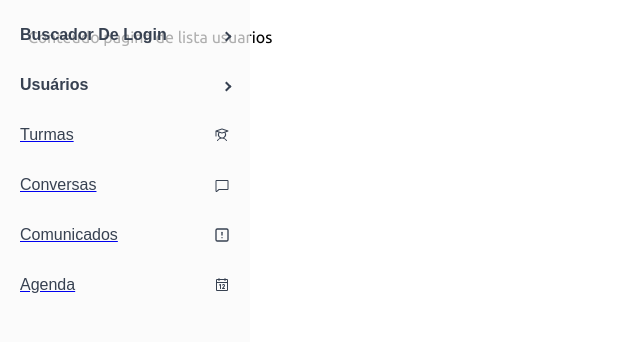
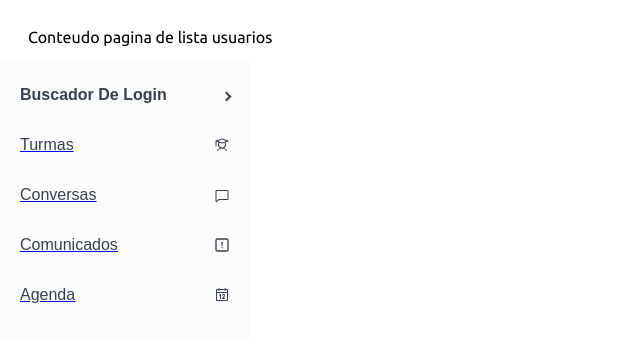
Before and after one commit to Andersonlima13/buscador-nextv2, a Next.js app: page /users in a window 1280 px wide. Shown: the top 342 px of the page, without its empty margins (0-640 px from the left). Built offline with nearby package versions, Linux system fonts and the light colour scheme.

Commit message:
corrigindo o bug do navbar sobrepondo

```diff
--- a/src/app/components/List.tsx
+++ b/src/app/components/List.tsx
@@ -341,7 +341,7 @@ export function List<T extends { id: number | string }>({
         {isDownloading ? 'Gerando arquivo...' : 'Importar planilha'}
       </DataContainer>
 
-      <DataContainer>
+      <DataContainer onClick={() => setIsModalOpen(true)}>
         <FiPlus size={24} style={{ marginRight: '10px' }} />
         Adicionar Aluno
       </DataContainer>
--- a/src/app/components/Sidebar.jsx
+++ b/src/app/components/Sidebar.jsx
@@ -31,10 +31,10 @@ export default function Sidebar_component() {
     <div style={{
       marginTop: '60px',
       width: '250px',
-      height: '100vh',
+      height: 'calc(100vh - 60px)',
       background: '#fffff',
       position: 'fixed', // Alterado para fixed
-      top: 0, // Fixa no topo
+      top: '60px', // Fixa no topo
       left: 0, // Fixa na esquerda
       margin: 0,
       padding: 0,
@@ -111,25 +111,6 @@ export default function Sidebar_component() {
 
 </SubMenu>
 
-        <SubMenu label="Usuários">
-
-
-
-  <MenuItem>
-    <div style={{
-      display: 'flex',
-      alignItems: 'center',
-      justifyContent: 'space-between',
-      width: '100%',
-      paddingRight: '10px'
-    }}>
-      <Link href="/users" passHref>
-        <StyledLinkText>Gerenciar Usuários</StyledLinkText>
-      </Link>
-      <FiSettings  style={{ marginLeft: 'auto' }} />
-    </div>
-  </MenuItem>
-        </SubMenu>
 
 
   <MenuItem>
--- a/src/app/home/page.tsx
+++ b/src/app/home/page.tsx
@@ -30,7 +30,7 @@ export default function Home() {
   }, []);
 
   return (
-    <div style={{ display: 'flex', minHeight: '100vh', background: 'lightblue' ,marginTop: '60px', backgroundImage: `linear-gradient(rgba(0, 60, 120, 0.7), rgba(, 0, 160, 0.7))`
+    <div style={{ display: 'flex', minHeight: 'calc(100vh - 60px)', background: 'lightblue' ,marginTop: '60px', backgroundImage: `linear-gradient(rgba(0, 60, 120, 0.7), rgba(, 0, 160, 0.7))`
  }}>
       <Navbar />
       <SidebarComponent />
```
